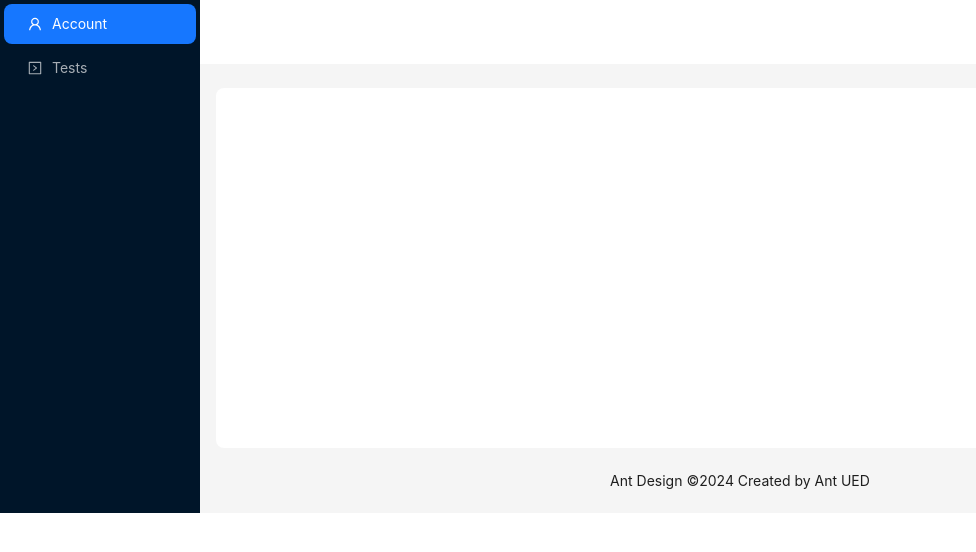
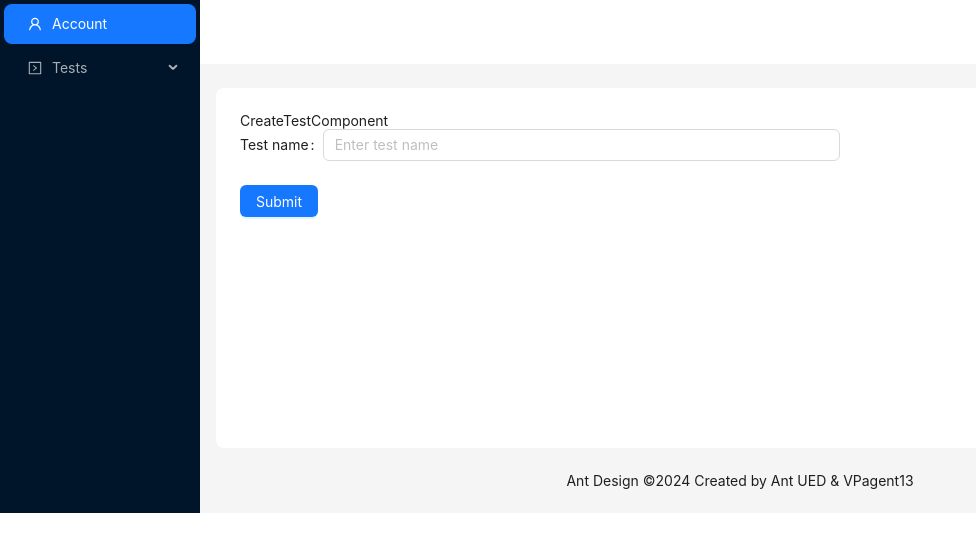
Before and after one commit to VPagent/VF-words, a React (Create React App) app: page /createTest in a window 1280 px wide. Shown: the top 552 px of the page, without its empty margins (0-976 px from the left). Built offline with nearby package versions, Linux system fonts and the light colour scheme.

Commit message:
create first form

```diff
--- a/package.json
+++ b/package.json
@@ -11,6 +11,7 @@
     "@types/react": "^18.2.55",
     "@types/react-dom": "^18.2.19",
     "antd": "^5.14.0",
+    "nanoid": "^5.0.5",
     "react": "^18.2.0",
     "react-dom": "^18.2.0",
     "react-router": "^6.22.0",
--- a/src/App.tsx
+++ b/src/App.tsx
@@ -1,88 +1,20 @@
 
-import { FC } from 'react';
+import { UserOutlined , RightSquareOutlined } from "@ant-design/icons";
+import { Link, useNavigate } from 'react-router-dom';
+import { Layout, Menu, theme } from "antd";
 import ClientRoutes from './ClientRoutes';
 import type { MenuProps } from "antd";
+import { FC } from 'react';
+import React from "react";
 
-import React from "react";
 // import { UploadOutlined, UserOutlined, VideoCameraOutlined } from "@ant-design/icons";
-import { UserOutlined , RightSquareOutlined } from "@ant-design/icons";
 
-import { Layout, Menu, theme } from "antd";
-import { Link, useNavigate } from 'react-router-dom';
 
-const { Header, Content, Footer, Sider } = Layout;
 
-const menuItems = [
-  { icon: UserOutlined, label: "Account", path:"/" },
-  { icon: RightSquareOutlined, label: "Tests", path:"/tests" }
-];
-
-const items = menuItems.map((item, index) => ({
-  key: String(index + 1),
-  icon: React.createElement(item.icon),
-  label: item.label,
-  path: item.path
-}));
 
 
 const App: FC = () => {
-
-    const {
-      token: { colorBgContainer, borderRadiusLG }
-    } = theme.useToken();
-  const navigate = useNavigate();
-
-  const onMenuItemClick = (event:any) => {
-    const currentElement = event.domEvent.currentTarget;
-    if (currentElement != null) {
-
-      const currentPath = currentElement.getAttribute("path");
-      navigate(currentPath);
-    }
-
-  }
-
-  return (
-    <Layout>
-      <Sider
-        breakpoint="lg"
-        collapsedWidth="0"
-        onBreakpoint={(broken) => {
-          console.log(broken);
-        }}
-        onCollapse={(collapsed, type) => {}}
-      >
-        <div className="demo-logo-vertical" />
-        <Menu
-          theme="dark"
-          mode="inline"
-          defaultSelectedKeys={["1"]}
-          items={items}
-          onClick={(e) => onMenuItemClick(e)}
-
-        />
-
-      </Sider>
-      <Layout>
-        <Header style={{ padding: 0, background: colorBgContainer }} />
-        <Content style={{ margin: "24px 16px 0" }}>
-          <div
-            style={{
-              padding: 24,
-              minHeight: 360,
-              background: colorBgContainer,
-              borderRadius: borderRadiusLG
-            }}
-          >
-            <ClientRoutes />
-          </div>
-        </Content>
-        <Footer style={{ textAlign: "center" }}>
-          Ant Design ©{new Date().getFullYear()} Created by Ant UED
-        </Footer>
-      </Layout>
-    </Layout>
-  );
+  return <ClientRoutes />;
 }
 
 export default App;
--- a/src/ClientRoutes/ClientRoutes.tsx
+++ b/src/ClientRoutes/ClientRoutes.tsx
@@ -15,11 +15,11 @@ const ClientRoutes: FC = () => {
     return (
       <Routes>
         <Route path="/" element={<HomePagePage />}>
-          <Route path="account/" element={<AccountPage />} />
+          <Route path="account" element={<AccountPage />} />
           <Route path="tests/" element={<TestsPage />}>
             <Route path="test/:testId" element={<TestPage />} />
+          </Route>
             <Route path="createTest" element={<CreateTestPage />} />
-          </Route>
         </Route>
       </Routes>
     );
--- a/src/globalTypes.ts
+++ b/src/globalTypes.ts
@@ -3,3 +3,12 @@
 export enum LocalStorageKey {
     USER = "user"
 }
+
+export interface ITest {
+  name: string;
+  id: string;
+  words: any[];
+  wordsCount?: number;
+  statistic?: any;
+  variant?: string;
+}
--- a/src/hooks/localStorage.tsx
+++ b/src/hooks/localStorage.tsx
@@ -30,6 +30,7 @@ export const useLocalStorage = (): IUseLocalStorage => {
     setUserInfo(value);
   };
 
-    const methods = { userInfo, getStorageItem, setStorageItem };
+  const methods = { userInfo, getStorageItem, setStorageItem };
+
   return methods;
 };
--- a/src/hooks/storage.tsx
+++ b/src/hooks/storage.tsx
@@ -1,39 +1,65 @@
 import { createContext, useContext, useEffect, useState } from "react";
 import{ useLocalStorage }from "./localStorage";
 import { userTestInitial } from "../constans";
+import { ITest } from "../globalTypes";
 
 
 
 
-const StorageContext:any = createContext(userTestInitial);
+const StorageContext = createContext(userTestInitial);
 
-export const StorageProvider = ({children}:any) => {
-    const [userName, setUserName] = useState<string | null>(null);
-    const [password, setPassword] = useState<string | null>(null);
-
+export const StorageProvider: any = ({ children }: any) => {
 
     const { userInfo, setStorageItem } = useLocalStorage();
 
+  const [userName, setUserName] = useState<string | null>(userInfo?.userName || null);
+  const [password, setPassword] = useState<string | null>(userInfo?.password || null);
+  const [tests, setTests] = useState<ITest[] | null>(userInfo?.tests || null);
+  const [words, setWords] = useState<any[] | null>(userInfo?.words || null);
+  const [theme, setTheme] = useState<string>(userInfo?.theme);
+
+
+  const user = {
+    userName,
+    password,
+    tests,
+    testCount: tests?.length,
+    wordsCount: words?.length,
+    theme: theme
+  };
+
+
     useEffect(() => {
-
-    }, [userName, setUserName]);
+        if (userInfo?.userName == null) {
+            setStorageItem(user);
+      }
+  }, [userName, password, tests, words, theme]);
 
   const changeUserName = (name: string) => {
     if (name != null) {
       setUserName(name);
-            setStorageItem({...userInfo, userName: name})
+      setStorageItem({ ...userInfo, userName: name });
     }
+  };
+
+  const addNewTest = (test: ITest) => {
+    if (tests !== null) {
+      setTests([...tests, test]);
+    } else {
+      setTests([test]);
     }
+  };
   const values = {
     userName,
     password,
-        changeUserName
-    }
-    return <StorageContext.Provider value={values}>
-        {children}
-    </StorageContext.Provider>
-
-}
+    changeUserName,
+    addNewTest
+  };
+    return (
+      //@ts-ignore
+      <StorageContext.Provider value={values}>{children}</StorageContext.Provider>
+  );
+};
 
 const useStorageContext = () => {
     return useContext(StorageContext);
--- a/src/pages/CreateTestPage/CreateTestPage.component.tsx
+++ b/src/pages/CreateTestPage/CreateTestPage.component.tsx
@@ -1,18 +1,40 @@
-import { FC } from 'react';
+import { FC, useState } from 'react';
 import styles from './CreateTestPage.module.scss'
+// import { Button, Dropdown, Flex } from "antd";
+import { Button, Form, Input, Radio } from "antd";
+import { ITest } from '../../globalTypes';
 
+interface IPropsComponent {
+  form: any;
+  addNewTest: () => void;
+  createTest: (e:any) => void;
+}
 
+const CreateTestPageComponent: FC<IPropsComponent> = (props) => {
+    const { form, addNewTest, createTest } = props;
 
-
-const CreateTestPageComponent: FC = () => {
-
-
-
-    return (
-        <section>
-            CreateTestComponent
-        </section>
-    )
+  return (
+    <section>
+      CreateTestComponent
+      <Form
+        layout={"horizontal"}
+        form={form}
+        initialValues={{ layout: "horizontal"}}
+        onValuesChange={(e) => form.getFieldsValue()}
+        // onSubmit={createTest}
+        style={{ maxWidth: 600 }}
+      >
+        <Form.Item label="Test name" name="name">
+          <Input placeholder="Enter test name" />
+        </Form.Item>
+        <Form.Item>
+                  <Button type="primary" onClick={createTest}>
+            Submit
+          </Button>
+        </Form.Item>
+      </Form>
+    </section>
+  );
 };
 
 
--- a/src/pages/CreateTestPage/CreateTestPage.tsx
+++ b/src/pages/CreateTestPage/CreateTestPage.tsx
@@ -1,8 +1,36 @@
 import { FC } from "react";
 import CreateTestPageComponent from "./CreateTestPage.component";
+import useStorageContext from "../../hooks/storage";
+import { Button, Form, Input, Radio } from "antd";
+import { nanoid } from "nanoid";
+
 
 const CreateTestPage: FC = () => {
-  return <CreateTestPageComponent />;
+  const { addNewTest }: any = useStorageContext();
+  const [form] = Form.useForm();
+  const { getFieldValue, resetFields } = form;
+
+  const createTest = () => {
+    const test = {
+      name: getFieldValue("name"),
+      id: nanoid(),
+      words: [],
+      wordsCount: null,
+      statistic: null,
+      variant: "word"
+    };
+    addNewTest(test);
+    console.log(form.getFieldValue("name"))
+    resetFields();
+  }
+
+  return (
+    <CreateTestPageComponent
+      addNewTest={addNewTest}
+      form={form}
+      createTest={createTest}
+    />
+  );
 };
 
 export default CreateTestPage;
--- a/src/pages/HomePage/HomePage.component.tsx
+++ b/src/pages/HomePage/HomePage.component.tsx
@@ -1,5 +1,9 @@
-import { FC } from 'react';
+import React, { FC } from 'react';
 import styles from './homePage.module.scss';
+import { Link, Outlet, useNavigate } from "react-router-dom";
+import { Layout, Menu, theme } from "antd";
+import type { MenuProps } from "antd";
+import { menuItems } from './config';
 
 
 interface ComponentProps {
@@ -7,17 +11,80 @@ interface ComponentProps {
   navigate: (v:string) => void,
 }
 
+const { Header, Content, Footer, Sider } = Layout;
+
+
+const items = menuItems.map((item, index) => ({
+  key: String(index + 1),
+  icon: React.createElement(item.icon),
+  label: item.label,
+  path: item?.path,
+  children: item?.chilrden?.map((subItem: any, subIndex) => {
+    return {
+      key: String(subIndex + 242),
+      icon: React.createElement(subItem.icon),
+      label: subItem.label,
+      path: subItem?.path
+    };
+  })
+}));
+
 
 const HomePageComponent: FC<ComponentProps> = (props) => {
-  const { navigate} = props;
+  // const { navigate } = props;
+   const {
+     token: { colorBgContainer, borderRadiusLG }
+   } = theme.useToken();
+   const navigate = useNavigate();
 
+   const onMenuItemClick = (event: any) => {
+     const currentElement = event.domEvent.currentTarget;
+     if (currentElement != null && currentElement.getAttribute("path")) {
+       const currentPath = currentElement.getAttribute("path");
+
+        navigate(currentPath);
+     }
+   };
 
     return (
-      <section>
-
-        <button onClick={() => navigate("account")}>Account</button>
-        <button onClick={() => navigate("tests")}>Tests</button>
-      </section>
+      <Layout>
+        <Sider
+          breakpoint="lg"
+          collapsedWidth="0"
+          onBreakpoint={(broken) => {
+            console.log(broken);
+          }}
+          onCollapse={(collapsed, type) => {}}
+        >
+          <div className="demo-logo-vertical" />
+          <Menu
+            theme="dark"
+            mode="inline"
+            defaultSelectedKeys={["1"]}
+            items={items}
+            onClick={(e) => onMenuItemClick(e)}
+          />
+        </Sider>
+        <Layout>
+          <Header style={{ padding: 0, background: colorBgContainer }} />
+          <Content style={{ margin: "24px 16px 0" }}>
+            <div
+              style={{
+                padding: 24,
+                minHeight: 360,
+                background: colorBgContainer,
+                borderRadius: borderRadiusLG
+              }}
+            >
+              <Outlet />
+            </div>
+          </Content>
+          <Footer style={{ textAlign: "center" }}>
+            Ant Design ©{new Date().getFullYear()} Created by Ant UED &
+            VPagent13
+          </Footer>
+        </Layout>
+      </Layout>
     );
 };
 
--- /dev/null
+++ b/src/pages/HomePage/config.ts
@@ -0,0 +1,14 @@
+import { UserOutlined, RightSquareOutlined } from "@ant-design/icons";
+
+export const menuItems = [
+  { icon: UserOutlined, label: "Account", path: "/" },
+  {
+    icon: RightSquareOutlined,
+    label: "Tests",
+    // path: "/tests",
+    chilrden: [
+      { icon: UserOutlined, label: "Tests", path: "/tests" },
+      { icon: UserOutlined, label: "Create test", path: "/createTest" }
+    ]
+  }
+];
--- a/src/pages/TestsPage/TestsPage.component.tsx
+++ b/src/pages/TestsPage/TestsPage.component.tsx
@@ -1,4 +1,4 @@
-import { FC } from 'react'
+import React, { FC } from 'react'
 import styles from './TestsPage.module.scss'
 
 
@@ -8,10 +8,10 @@ const TestsPageComponent: FC = () => {
 
 
     return (
-        <section>
-
-        </section>
-    )
+        <>
+            TEst page Component
+        </>
+    );
 }
 
 
```
Also changed, not shown: src/hooks/types.ts (+8 -0 lines), 1 other file (tests, documents, lock files or other folders). Lines whose indentation alone changed are shown as unchanged.
